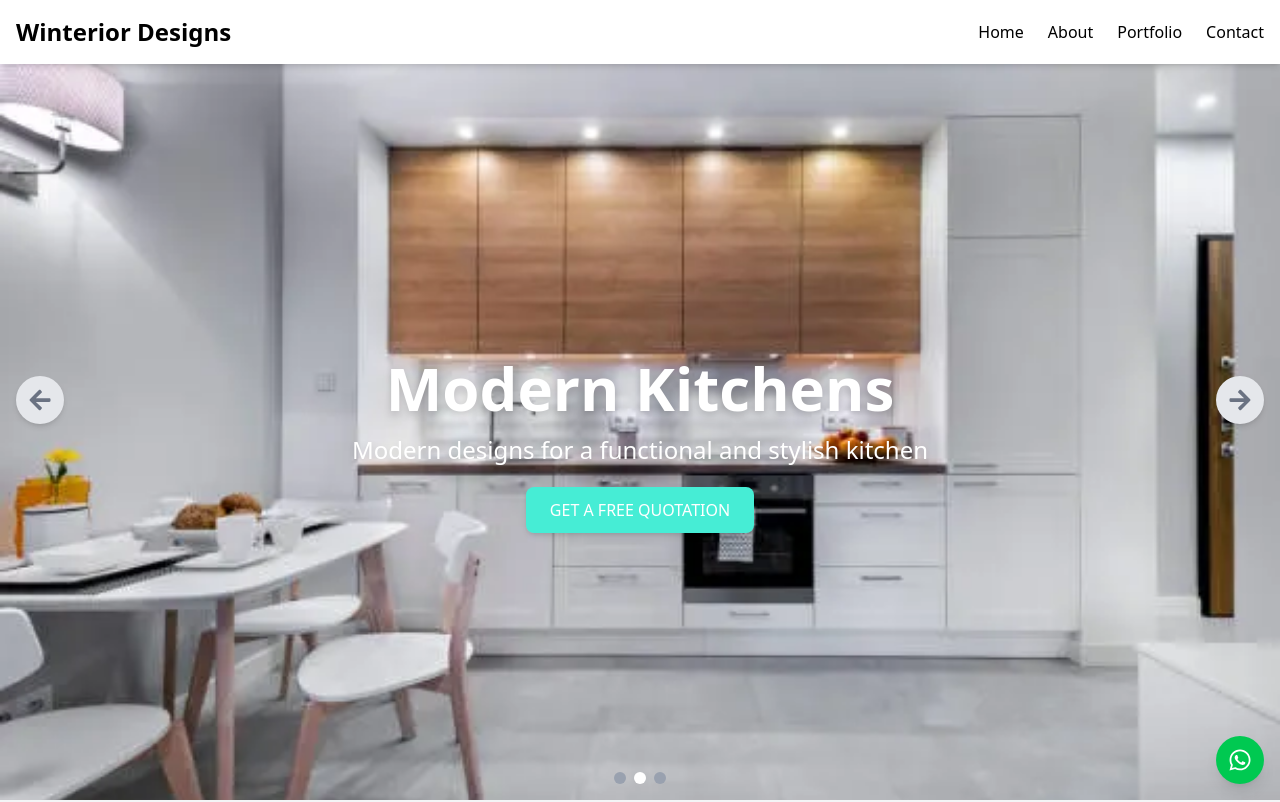
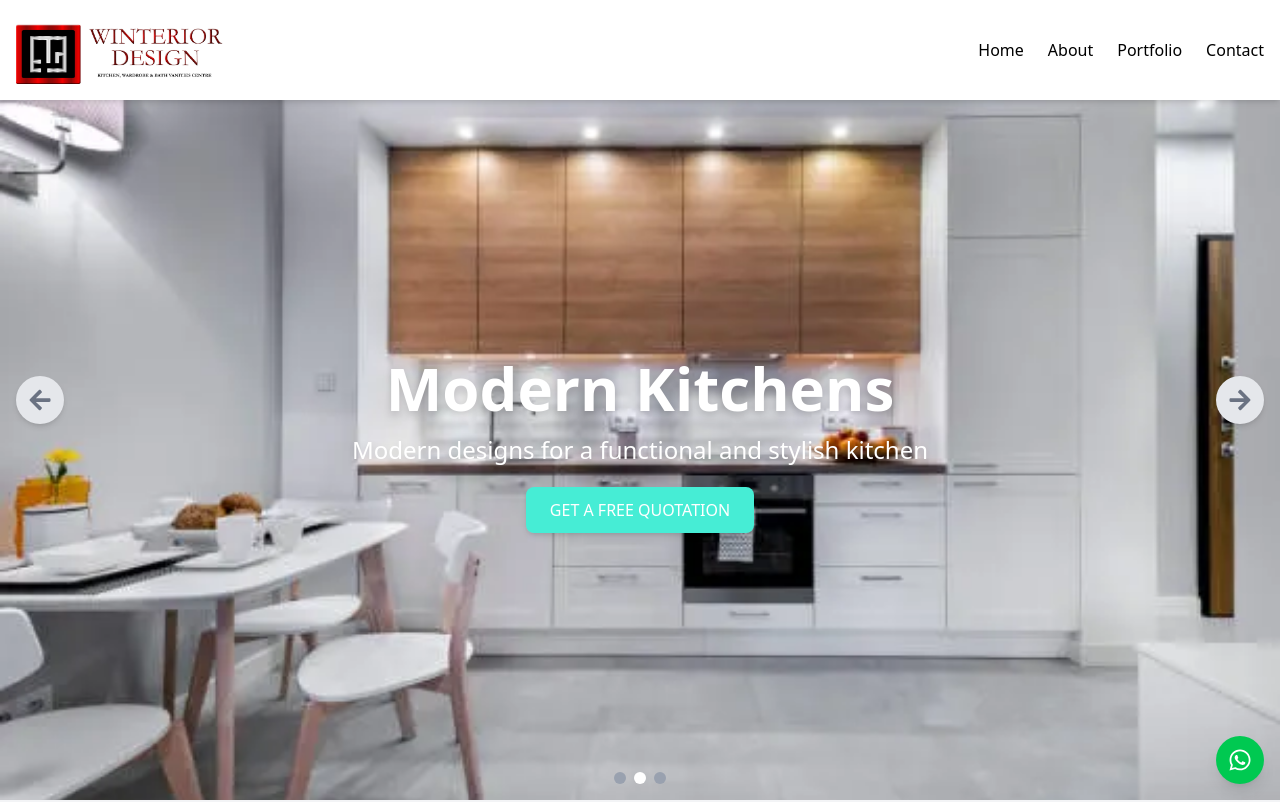
Before and after one commit to Lawrence137/winteriordesign-webapp, a React (Vite) app: page / in a window 1280 px wide. Shown: the top 802 px of the page. Built offline with nearby package versions, Linux system fonts and the light colour scheme.

Commit message:
added logo

```diff
--- a/src/components/Header.jsx
+++ b/src/components/Header.jsx
@@ -7,13 +7,24 @@ function Header() {
   return (
     <header className="bg-white shadow-md fixed top-0 w-full z-50">
       <div className="container mx-auto px-4 py-4 flex justify-between items-center">
-        <h1 className="text-2xl font-bold">Winterior Designs</h1>
+        {/* Logo */}
+        <a href="#home">
+          <img
+            src="/images/WinteriorLogo2.png" // Update this to the actual path if different
+            alt="Winterior Design Logo"
+            className="h-13 md:h-17 w-auto"
+          />
+        </a>
+
+        {/* Hamburger Menu Button */}
         <button
-          className="md:hidden"
+          className="md:hidden text-gray-800"
           onClick={() => setIsMenuOpen(!isMenuOpen)}
         >
           {isMenuOpen ? <FaTimes size={24} /> : <FaBars size={24} />}
         </button>
+
+        {/* Navigation Links */}
         <nav
           className={`${isMenuOpen ? 'block' : 'hidden'} md:block absolute md:static top-16 left-0 w-full md:w-auto bg-white md:bg-transparent shadow-md md:shadow-none`}
         >
```
Also changed, not shown: public/images/WinteriorLogo2.png (added).
